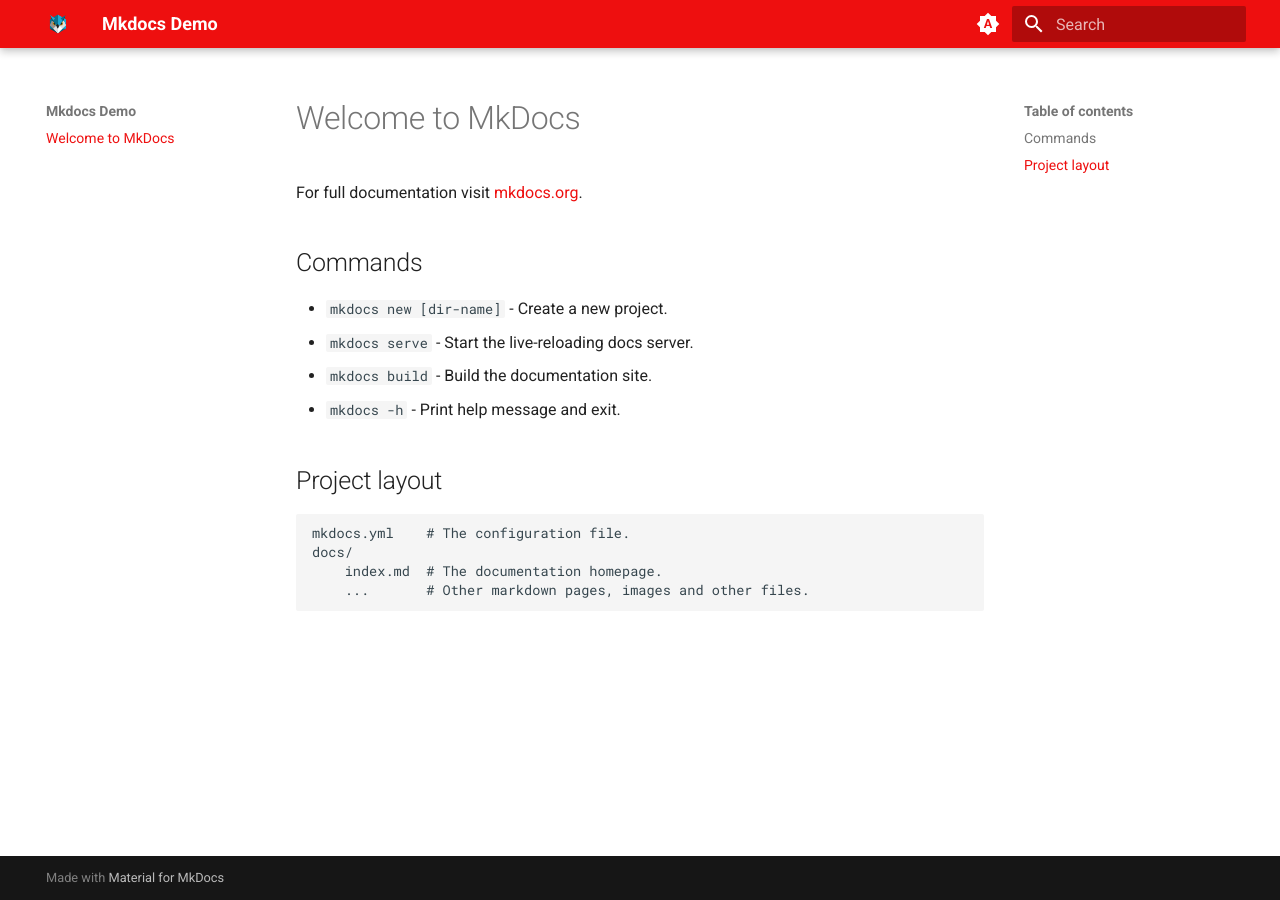
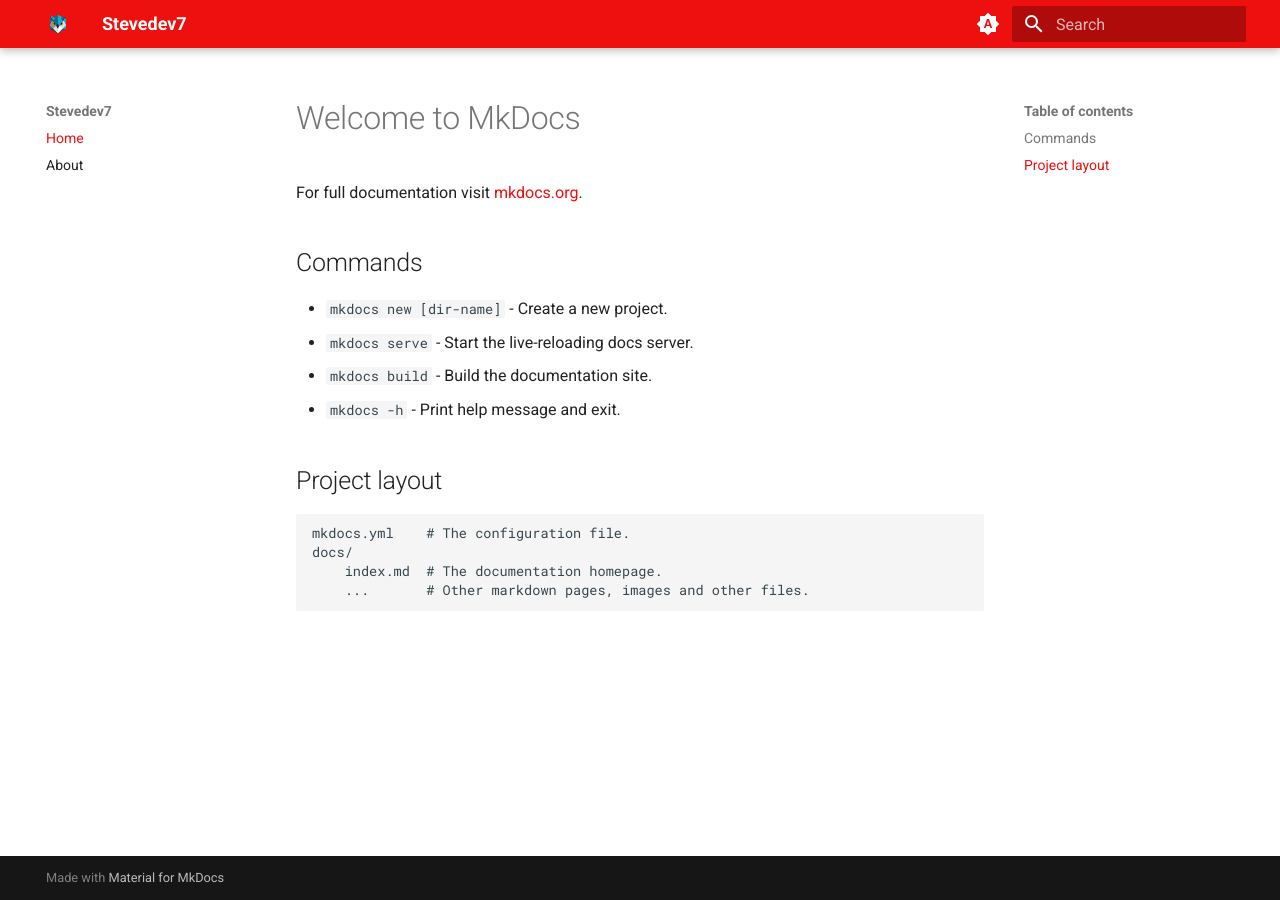
Before and after one commit to Stevedev7/mkdocs-101, an MkDocs documentation site: the page built from docs/index.md, in a window 1280 px wide. Built offline with MkDocs 1.6.1 and Material for MkDocs 9.7.7, drawn with Linux system fonts in a browser that asks for light colours.

Commit message:
Add about page.     - Nothing new for this commit

```diff
--- a/docs/index.md
+++ b/docs/index.md
@@ -1,3 +1,6 @@
+---
+title: Home
+---
 # Welcome to MkDocs
 
 For full documentation visit [mkdocs.org](https://www.mkdocs.org).
--- a/mkdocs.yml
+++ b/mkdocs.yml
@@ -1,5 +1,5 @@
-site_name: Mkdocs Demo
-site_url: https://mydomain.org/mysite
+site_name: Stevedev7
+site_url: https://stevedev7.github.io/mkdocs-101/
 theme:
   name: material
   logo: assets/images/logo.png
@@ -21,3 +21,6 @@ theme:
         name: Switch to system preference
 extra_css:
   - assets/stylesheets/extra.css
+markdown_extensions:
+  - toc:
+      permalink: "#"
```
Also changed, not shown: docs/about.md (added, +6 -0 lines), docs/assets/images/avatar.jpg (added).
